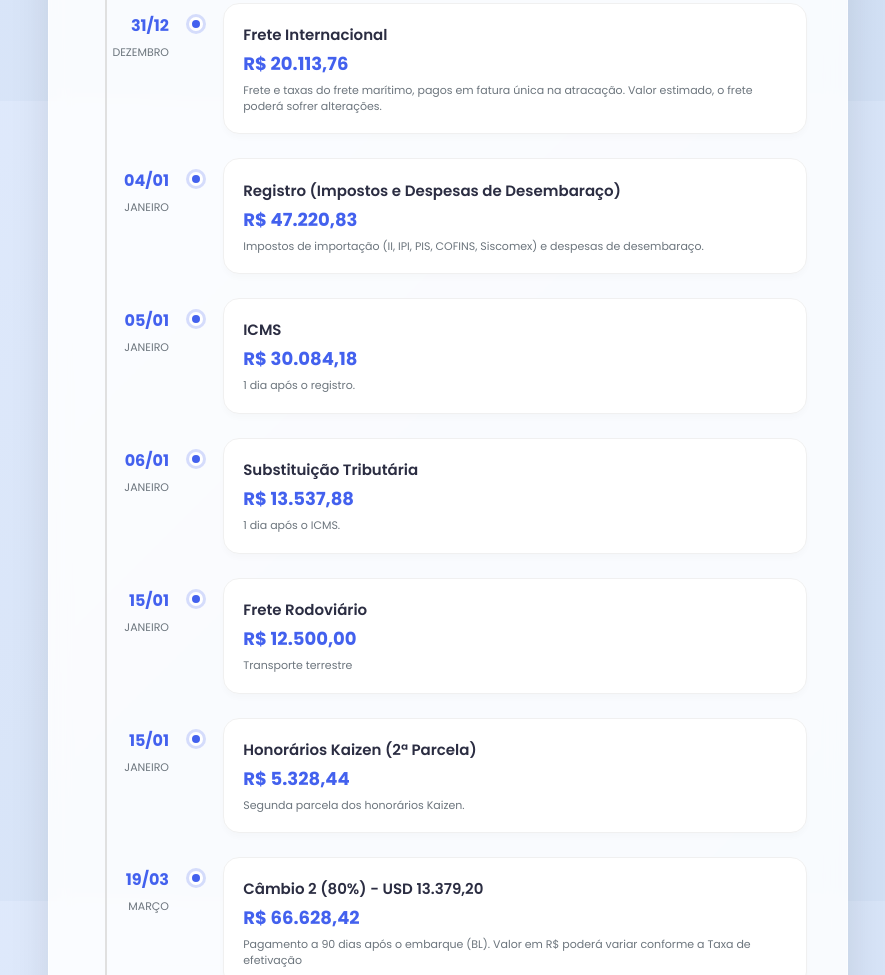
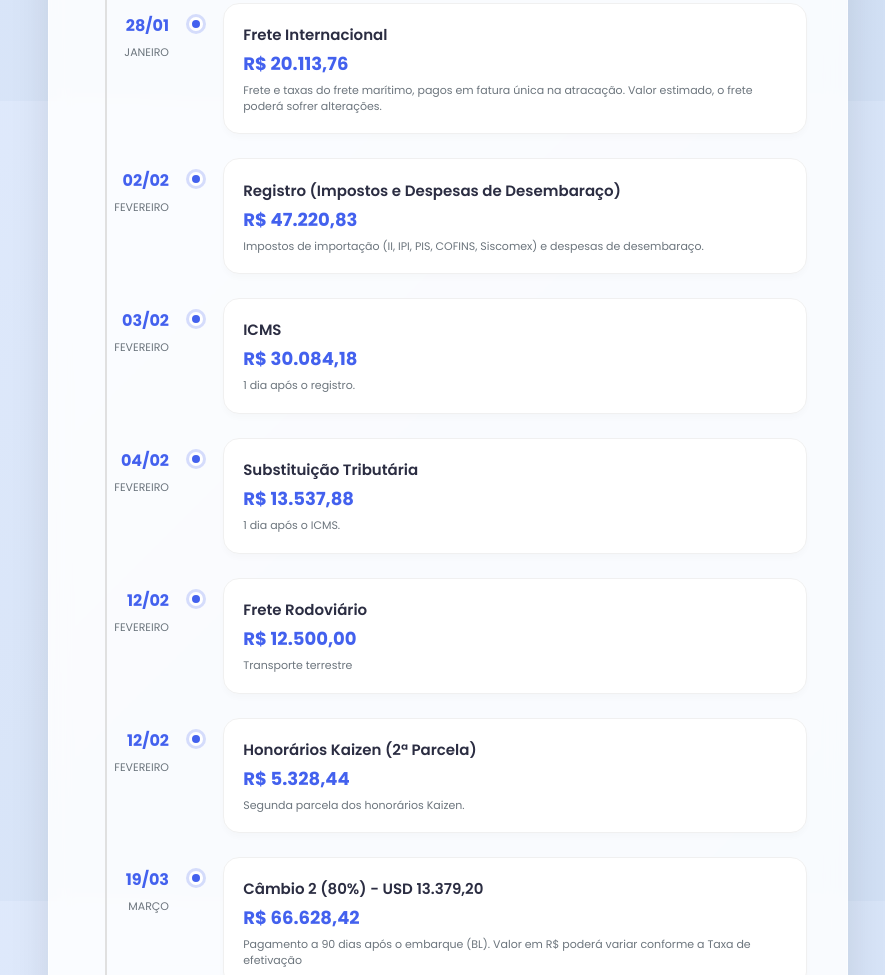
Before and after one commit to anakarolinasantos-afk/cronogramaK641, a plain HTML site: page index.html in a window 1280 px wide. Shown: the part 699-1674 px from the top of the page, without its empty margins (192-1077 px from the left). Drawn offline with Linux system fonts and the light colour scheme.

Commit message:
Update index.html

```diff
--- a/index.html
+++ b/index.html
@@ -202,8 +202,8 @@ body {
     <!-- Frete Internacional -->
     <div class="timeline-item">
       <div class="timeline-date">
-        <span class="date-day">31/12</span>
-        <span class="date-month">Dezembro</span>
+        <span class="date-day">28/01</span>
+        <span class="date-month">Janeiro</span>
       </div>
       <div class="timeline-dot"></div>
       <div class="timeline-card">
@@ -216,8 +216,8 @@ body {
     <!-- Registro -->
     <div class="timeline-item">
       <div class="timeline-date">
-        <span class="date-day">04/01</span>
-        <span class="date-month">Janeiro</span>
+        <span class="date-day">02/02</span>
+        <span class="date-month">Fevereiro</span>
       </div>
       <div class="timeline-dot"></div>
       <div class="timeline-card">
@@ -230,8 +230,8 @@ body {
     <!-- ICMS -->
     <div class="timeline-item">
       <div class="timeline-date">
-        <span class="date-day">05/01</span>
-        <span class="date-month">Janeiro</span>
+        <span class="date-day">03/02</span>
+        <span class="date-month">Fevereiro</span>
       </div>
       <div class="timeline-dot"></div>
       <div class="timeline-card">
@@ -244,8 +244,8 @@ body {
     <!-- Substituição Tributária -->
     <div class="timeline-item">
       <div class="timeline-date">
-        <span class="date-day">06/01</span>
-        <span class="date-month">Janeiro</span>
+        <span class="date-day">04/02</span>
+        <span class="date-month">Fevereiro</span>
       </div>
       <div class="timeline-dot"></div>
       <div class="timeline-card">
@@ -258,8 +258,8 @@ body {
     <!-- Frete Rodoviário -->
     <div class="timeline-item">
       <div class="timeline-date">
-        <span class="date-day">15/01</span>
-        <span class="date-month">Janeiro</span>
+        <span class="date-day">12/02</span>
+        <span class="date-month">Fevereiro</span>
       </div>
       <div class="timeline-dot"></div>
       <div class="timeline-card">
@@ -272,8 +272,8 @@ body {
     <!-- Honorários Kaizen 2ª Parcela -->
     <div class="timeline-item">
       <div class="timeline-date">
-        <span class="date-day">15/01</span>
-        <span class="date-month">Janeiro</span>
+        <span class="date-day">12/02</span>
+        <span class="date-month">Fevereiro</span>
       </div>
       <div class="timeline-dot"></div>
       <div class="timeline-card">
```
